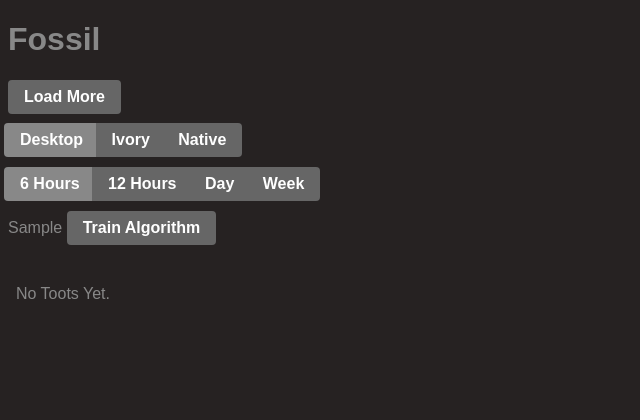
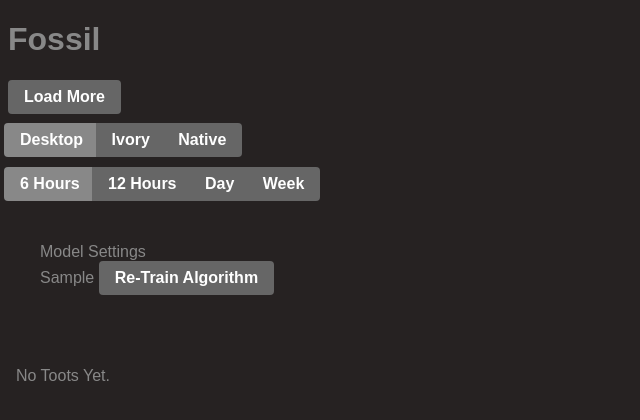
Before and after one commit to tkellogg/fossil, a FastAPI app: template app/templates/index.html in a window 1280 px wide. Shown: the top 420 px of the page, without its empty margins (0-640 px from the left). Run offline with FastAPI, Linux system fonts and the light colour scheme; data comes from the database, SQL or seed files in the repository; the template is opened without the code that fills it: most values are stand-ins (such as "Sample title", 1, 10 or a date in 2020); some libraries are stand-ins or nearby versions.

Commit message:
UI controls persist, UI tweaks

```diff
--- /dev/null
+++ b/app/static/page.js
@@ -0,0 +1,9 @@
+
+const stickyElm = document.querySelector('.cluster .title')
+
+const observer = new IntersectionObserver(
+  ([e]) => e.target.classList.toggle('isSticky', e.intersectionRatio < 1),
+  {threshold: [1]}
+);
+
+observer.observe(stickyElm)
--- a/app/static/style.css
+++ b/app/static/style.css
@@ -20,6 +20,11 @@
     border-width: 1px;
     margin-bottom: 1rem;
     padding: 0.5rem;
+}
+
+.model-param-label {
+    padding-top: 2rem;
+    padding-left: 2rem;
 }
 
 /********
@@ -86,6 +91,10 @@
     cursor: pointer;
     position: sticky;
     top: 0;
+
+    /* HACK: I'd rather only control the height when sticky, but that seems hard */
+    max-height: 5em;
+    overflow: scroll;
 }
 
 .cluster[data-open="false"] .title {
--- a/app/templates/base/page.html
+++ b/app/templates/base/page.html
@@ -6,6 +6,7 @@
     <meta name="viewport" content="width=device-width, initial-scale=1.0">
     <link rel="stylesheet" href="/static/style.css">
     <script src="https://unpkg.com/htmx.org@1.9.10" integrity="sha384-D1Kt99CQMDuVetoL1lrYwg5t+9QdHe7NLX/SoJYkXDFfX37iInKRy5xLSi8nO7UC" crossorigin="anonymous"></script>
+    <script src="/static/page.js"></script>
 </head>
 <body>
     <h1>Fossil</h1>
--- a/app/templates/index.html
+++ b/app/templates/index.html
@@ -11,45 +11,50 @@
 
       <div class="radio">
         <div>
-          <input type="radio" id="desktop" name="link_style" value="desktop" checked>
+          <input type="radio" id="desktop" name="link_style" value="desktop" {% if ui_settings.link_style == "desktop" or not ui_settings.link_style %}checked{% endif %}>
           <label for="desktop">Desktop</label>
         </div>
         <div>
-          <input type="radio" id="ivory" name="link_style" value="ivory">
+          <input type="radio" id="ivory" name="link_style" value="ivory" {% if ui_settings.link_style == "ivory" %}checked{% endif %}>
           <label for="ivory">Ivory</label>
         </div>
         <div>
-          <input type="radio" id="native" name="link_style" value="native">
+          <input type="radio" id="native" name="link_style" value="native" {% if ui_settings.link_style == "native" %}checked{% endif %}>
           <label for="native">Native</label>
         </div>
       </div>
 
       <div class="radio">
         <div>
-          <input type="radio" id="6h" name="time_span" value="6h" checked>
+          <input type="radio" id="6h" name="time_span" value="6h" {% if ui_settings.time_span == "6h" or not ui_settings.time_span %}checked{% endif %}>
           <label for="6h">6 Hours</label>
         </div>
         <div>
-          <input type="radio" id="12h" name="time_span" value="12h">
+          <input type="radio" id="12h" name="time_span" value="12h" {% if ui_settings.time_span == "12h" %}checked{% endif %}>
           <label for="12h">12 Hours</label>
         </div>
         <div>
-          <input type="radio" id="24h" name="time_span" value="24h">
+          <input type="radio" id="24h" name="time_span" value="24h" {% if ui_settings.time_span == "24h" %}checked{% endif %}>
           <label for="24h">Day</label>
         </div>
         <div>
-          <input type="radio" id="1w" name="time_span" value="1w">
+          <input type="radio" id="1w" name="time_span" value="1w" {% if ui_settings.time_span == "1w" %}checked{% endif %}>
           <label for="1w">Week</label>
         </div>
       </div>
 
-      {% autoescape false %}
-        {{ model_params }}
-      {% endautoescape %}
+      <div class="model-param-label">
+        Model Settings
+        <div class="model-params">
+          {% autoescape false %}
+            {{ model_params }}
+          {% endautoescape %}
 
-      <button type="submit" hx-indicator="#trainspinner">
-        Train Algorithm
-      </button>
+          <button type="submit" hx-indicator="#trainspinner">
+            Re-Train Algorithm
+          </button>
+        </div>
+      </div>
       <img src="/static/work-in-progress.gif" class="spinner" id="trainspinner" />
 
     </form>
--- a/fossil/algorithm/base.py
+++ b/fossil/algorithm/base.py
@@ -18,6 +18,7 @@
     templates: templating.Jinja2Templates
     request: Request
     link_style: ui.LinkStyle
+    session: core.Session
 
     def template_args(self) -> dict:
         return {
--- a/fossil/core.py
+++ b/fossil/core.py
@@ -1,5 +1,6 @@
 import datetime
 import functools
+import json
 import logging
 import sqlite3
 from typing import Optional
@@ -219,7 +220,10 @@
             latest_date = result[0] if result[0] else None
 
             if isinstance(latest_date, str):
-                latest_date = datetime.datetime.strptime(latest_date, "%Y-%m-%d %H:%M:%S.%f")
+                try:
+                    latest_date = datetime.datetime.strptime(latest_date, "%Y-%m-%d %H:%M:%S.%f")
+                except ValueError:
+                    latest_date = datetime.datetime.strptime(latest_date, "%Y-%m-%d %H:%M:%S")
             return latest_date
 
     @classmethod
@@ -326,7 +330,8 @@
             CREATE TABLE IF NOT EXISTS sessions (
                 id TEXT PRIMARY KEY,
                 algorithm_spec TEXT,
-                algorithm BLOB
+                algorithm BLOB,
+                ui_settings TEXT
             )
         ''')
 
@@ -337,6 +342,14 @@
     id: str
     algorithm_spec: str | None = None
     algorithm: bytes | None = None
+    ui_settings: str | None = None
+
+    def set_ui_settings(self, ui_settings: dict[str, str]):
+        self.ui_settings = json.dumps(ui_settings)
+        self.save()
+
+    def get_ui_settings(self) -> dict[str, str]:
+        return json.loads(self.ui_settings or "{}")
 
     @classmethod
     def get_by_id(cls, id: str) -> Optional["Session"]:
@@ -346,7 +359,7 @@
             c = conn.cursor()
 
             c.execute('''
-                SELECT id, algorithm_spec, algorithm FROM sessions WHERE id = ?
+                SELECT id, algorithm_spec, algorithm, ui_settings FROM sessions WHERE id = ?
             ''', (id,))
 
             row = c.fetchone()
@@ -355,6 +368,7 @@
                     id=row[0],
                     algorithm_spec=row[1],
                     algorithm=row[2],
+                    ui_settings=row[3],
                 )
                 return session
             return None
@@ -375,11 +389,13 @@
             c = conn.cursor()
 
             c.execute('''
-                INSERT INTO sessions (id, algorithm_spec, algorithm)
-                VALUES (?, ?, ?)
+                INSERT INTO sessions (id, algorithm_spec, algorithm, ui_settings)
+                VALUES (?, ?, ?, ?)
                 ON CONFLICT(id) DO UPDATE
-                    SET algorithm_spec = excluded.algorithm_spec, algorithm = excluded.algorithm
-            ''', (self.id, self.algorithm_spec, self.algorithm))
+                    SET algorithm_spec = excluded.algorithm_spec
+                      , algorithm = excluded.algorithm
+                      , ui_settings = excluded.ui_settings
+            ''', (self.id, self.algorithm_spec, self.algorithm, self.ui_settings))
 
             if init_conn is None:
                 conn.commit()
--- a/fossil/server.py
+++ b/fossil/server.py
@@ -45,10 +45,13 @@
         templates=templates,
         request=request,
         link_style=ui.LinkStyle("Desktop"),
+        session=request.state.session,
     )
+    session: core.Session = request.state.session
     return templates.TemplateResponse("index.html", {
         "request": request,
         "model_params": topic_cluster.TopicCluster.render_model_params(ctx).body.decode("utf-8"),
+        "ui_settings": session.get_ui_settings(),
     })
 
 
@@ -64,6 +67,7 @@
     session: core.Session = request.state.session
     algorithm_spec = json.loads(session.algorithm_spec) if session.algorithm_spec else {}
     body_params: dict[str, str] = dict((await request.form()))
+    session.set_ui_settings(body_params)
     print("algorithm_spec", algorithm_spec)
     if "module" in algorithm_spec and "class_name" in algorithm_spec:
         mod = importlib.import_module(algorithm_spec["module"])
@@ -80,10 +84,11 @@
             templates=templates,
             request=request,
             link_style=ui.LinkStyle(body_params["link_style"] if "link_style" in body_params else "Desktop"),
+            session=session,
         ))
         return renderable.render()
     else:
-        return responses.HTMLResponse("<div>Load More</div>")
+        return responses.HTMLResponse("<div>No Toots 😥</div>")
 
 
 @app.post("/toots/train")
@@ -118,6 +123,7 @@
         templates=templates,
         request=request,
         link_style=ui.LinkStyle(link_style),
+        session=session,
     ))
     return renderable.render()
 
```
Also changed, not shown: fossil/algorithm/topic_cluster.py (+4 -3 lines).
